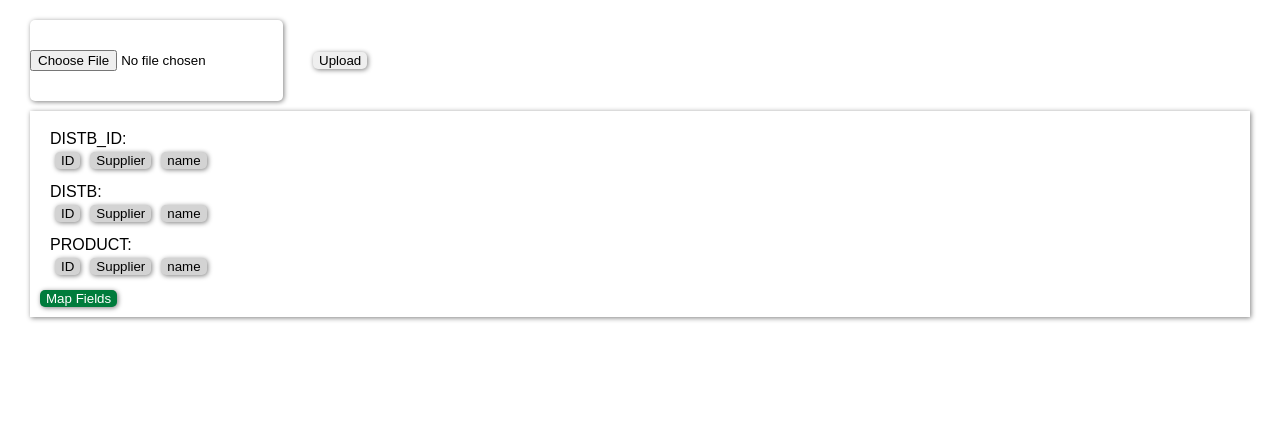
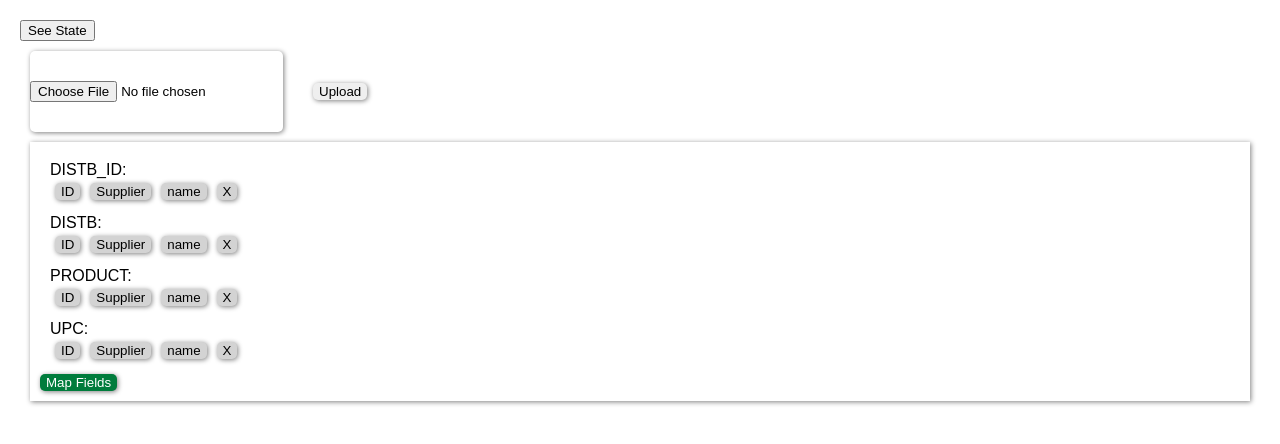
Before and after one commit to andrew-elmore/harmonizer-backend, a React (Create React App) app in the folder frontend/: page / in a window 1280 px wide. Shown: the top 444 px of the page. Built offline with nearby package versions, Linux system fonts and the light colour scheme.

Commit message:
adds upc input to frontend

```diff
--- a/frontend/src/components/Main.js
+++ b/frontend/src/components/Main.js
@@ -114,7 +114,6 @@ class Main extends React.Component {
     fetchMatches(sourceData) {
         const distbs = {}
         sourceData.forEach((row) => {
-            // console.log(row["distbId"], ': ', row["distbId"].length)
             if (row["distbId"].length != 0){
                 if (distbs[row["distb"]]) {
                     distbs[row["distb"]].push(row["distbId"])
@@ -153,7 +152,6 @@ class Main extends React.Component {
                         if (exactMatches.length === 1){
                             matchedItem = matchedItems[0]
                         } else {
-                            console.log(matchedItems)
                             if (unmatchedData.filter((item) => { return (item.product === row.product) }).length === 0) {
                                 unmatchedData.push({ ...row, potentialMatches: matchedItems })
                             }
@@ -186,16 +184,20 @@ class Main extends React.Component {
         });
     }
 
-    submitMapping(distbName, distbIdName, productName) {
+    submitMapping(distbName, distbIdName, productName, upcName) {
         const rawData = this.state.rawData
         let mappedData = rawData.map((row) => {
             let nums = '1234567890'
             let distbId = row[distbIdName].split('').filter((char) => { return nums.includes(char)}).join('')
-            console.log(distbId)
+            // let upc = ''
+            // if (upcName) {
+            //     upc = row[upcName]
+            // }
             return {
                 distb: row[distbName],
                 distbId: distbId,
-                product: row[productName]
+                product: row[productName],
+                upc: row[upcName] || ''
             }
         });
         mappedData = mappedData.filter((row) => { return (row['distbId'].length != 0)})
@@ -219,7 +221,7 @@ class Main extends React.Component {
             body: data,
         }).then(response => response.json())
         .then((data) => {
-            // console.log(data)
+            console.log(data)
             this.setState({ ['rawData']: data })
         });
     }
@@ -229,7 +231,7 @@ class Main extends React.Component {
     render() {
         return (
             <div>
-                {/* <button onClick={() => { console.log(this.state) }}>See State</button> */}
+                <button onClick={() => { console.log(this.state) }}>See State</button>
                 <form
                     onSubmit={this.handleUpload}>
                     <div style={uploadStyle.container}>
@@ -244,7 +246,7 @@ class Main extends React.Component {
                 </form>
                 <Mapping
                     rawData={this.state.rawData}
-                    submitMapping={(distbName, distbIdName, productName) => { this.submitMapping(distbName, distbIdName, productName)}}
+                    submitMapping={(distbName, distbIdName, productName, upcName) => { this.submitMapping(distbName, distbIdName, productName, upcName)}}
                 />
                 <Approval
                     createCsv={(fileName) => { this.createCsv(fileName) }}
--- a/frontend/src/components/mapping/mapping.js
+++ b/frontend/src/components/mapping/mapping.js
@@ -12,6 +12,7 @@ const Mapping = (props) => {
     const [distbId, setDistibId] = useState('')
     const [distb, setDistib] = useState('')
     const [product, setProduct] = useState('')
+    const [upc, setUpc] = useState('')
 
 
 
@@ -22,12 +23,26 @@ const Mapping = (props) => {
     if (sourceFields.includes('DISTB_ID')) { setDistibId('DISTB_ID')}
     if (sourceFields.includes('DISTB')) { setDistibId('DISTB')}
     if (sourceFields.includes('PRODUCT')) { setProduct('PRODUCT')}
+    // if (sourceFields.includes('UPC')) { setUpc('UPC')}
 
     const conversionFields = [
         ['DISTB_ID', (sourceField) => { setDistibId(sourceField)}, distbId],
         ['DISTB', (sourceField) => { setDistib(sourceField)}, distb],
         ['PRODUCT', (sourceField) => { setProduct(sourceField)}, product],
+        ['UPC', (sourceField) => { setUpc(sourceField)}, upc],
     ]
+
+    const xButton = (stateField, setField) => {
+        let buttonType = mappingStyle.line.unselectedButton
+        if (null === stateField) { buttonType = mappingStyle.line.selectedButton }
+        return (
+            <button
+                key={'x'}
+                style={{ ...buttonType }}
+                onClick={() => { setField(null) }}
+            >X</button>
+        )
+    }
     return (
         <div style={mappingStyle.container}>
                 {conversionFields.map(([title, setField, stateField]) => {
@@ -44,12 +59,14 @@ const Mapping = (props) => {
                                         onClick={() => { setField(sourceField) }}
                                     >{sourceField}</button>)
                                 })}
+
+                                {xButton(stateField, setField)}
                             </div>
                         )
                 })}
             <button
                 style={{ ...mappingStyle.submitButton }}
-                onClick={() => { props.submitMapping(distb, distbId, product)}}
+                onClick={() => { props.submitMapping(distb, distbId, product, upc)}}
             >Map Fields</button>
         </div>
     )
--- a/frontend/src/components/matching/unmatchedElement.js
+++ b/frontend/src/components/matching/unmatchedElement.js
@@ -15,7 +15,6 @@ const UnmatchedElement = (props) => {
     const selectPotentialMatch = (distbId) => {
         setUnmatchedItem({ ...unmatchedItem, ['distbId']: distbId })
     }
-    console.log("UnmatchedElement unmatchedItem: ", unmatchedItem); console.log("~~~~~~~~~~~~~~~~~~~~~~~~~~~~~~~~~~~");
 
 
     return (
```
Also changed, not shown: 1 other file (tests, documents, lock files or other folders).
